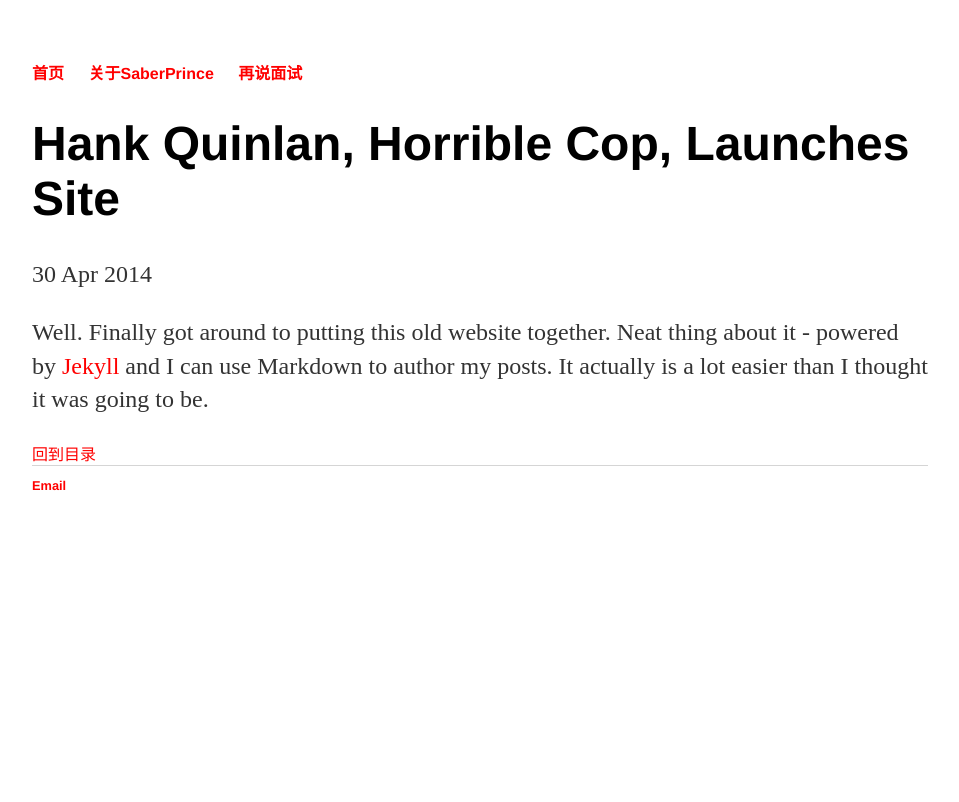
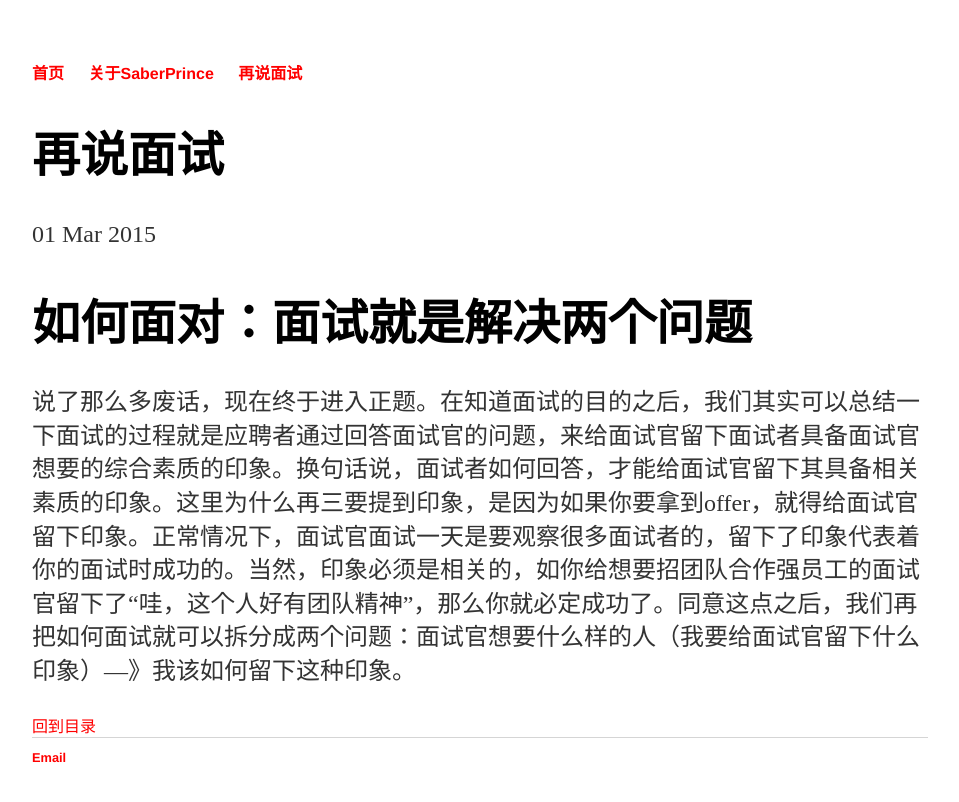
Before and after one commit to saberprince/saberprince.github.io, a Jekyll site: the page built from _posts/2014-04-30-hank-quinlan-site-launched.md, in a window 1280 px wide. Shown: the top 802 px of the page, without its empty margins (160-1119 px from the left). Built offline with Jekyll 4.4.1, drawn with Linux system fonts in a browser that asks for light colours.

Commit message:
Update 2014-04-30-hank-quinlan-site-launched.md

```diff
--- a/_posts/2014-04-30-hank-quinlan-site-launched.md
+++ b/_posts/2014-04-30-hank-quinlan-site-launched.md
@@ -1,7 +1,9 @@
 ---
 layout: post
-title: "Hank Quinlan, Horrible Cop, Launches Site"
-date: 2014-04-30
+title: "再说面试"
+date: 2015-03-01
 ---
 
-Well. Finally got around to putting this old website together. Neat thing about it - powered by [Jekyll](http://jekyllrb.com) and I can use Markdown to author my posts. It actually is a lot easier than I thought it was going to be.
+# 如何面对：面试就是解决两个问题
+
+说了那么多废话，现在终于进入正题。在知道面试的目的之后，我们其实可以总结一下面试的过程就是应聘者通过回答面试官的问题，来给面试官留下面试者具备面试官想要的综合素质的印象。换句话说，面试者如何回答，才能给面试官留下其具备相关素质的印象。这里为什么再三要提到印象，是因为如果你要拿到offer，就得给面试官留下印象。正常情况下，面试官面试一天是要观察很多面试者的，留下了印象代表着你的面试时成功的。当然，印象必须是相关的，如你给想要招团队合作强员工的面试官留下了“哇，这个人好有团队精神”，那么你就必定成功了。同意这点之后，我们再把如何面试就可以拆分成两个问题：面试官想要什么样的人（我要给面试官留下什么印象）—》我该如何留下这种印象。
```
